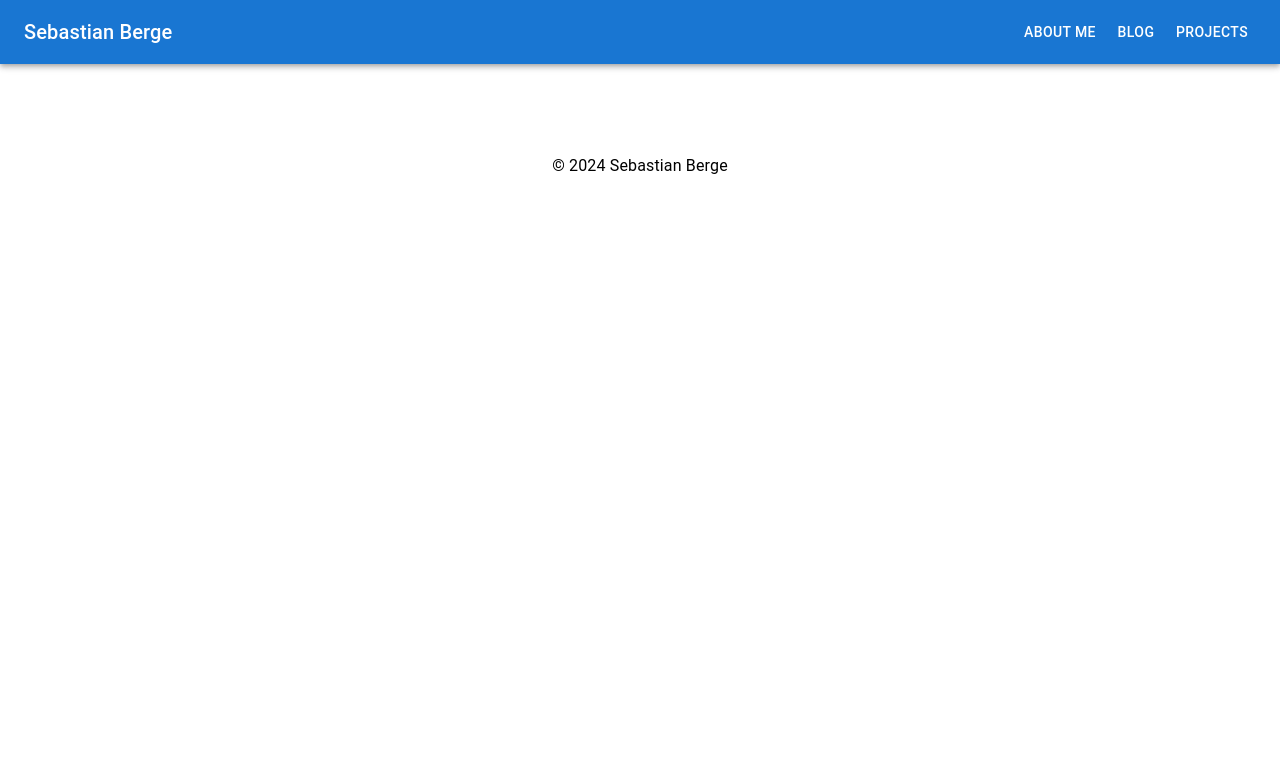
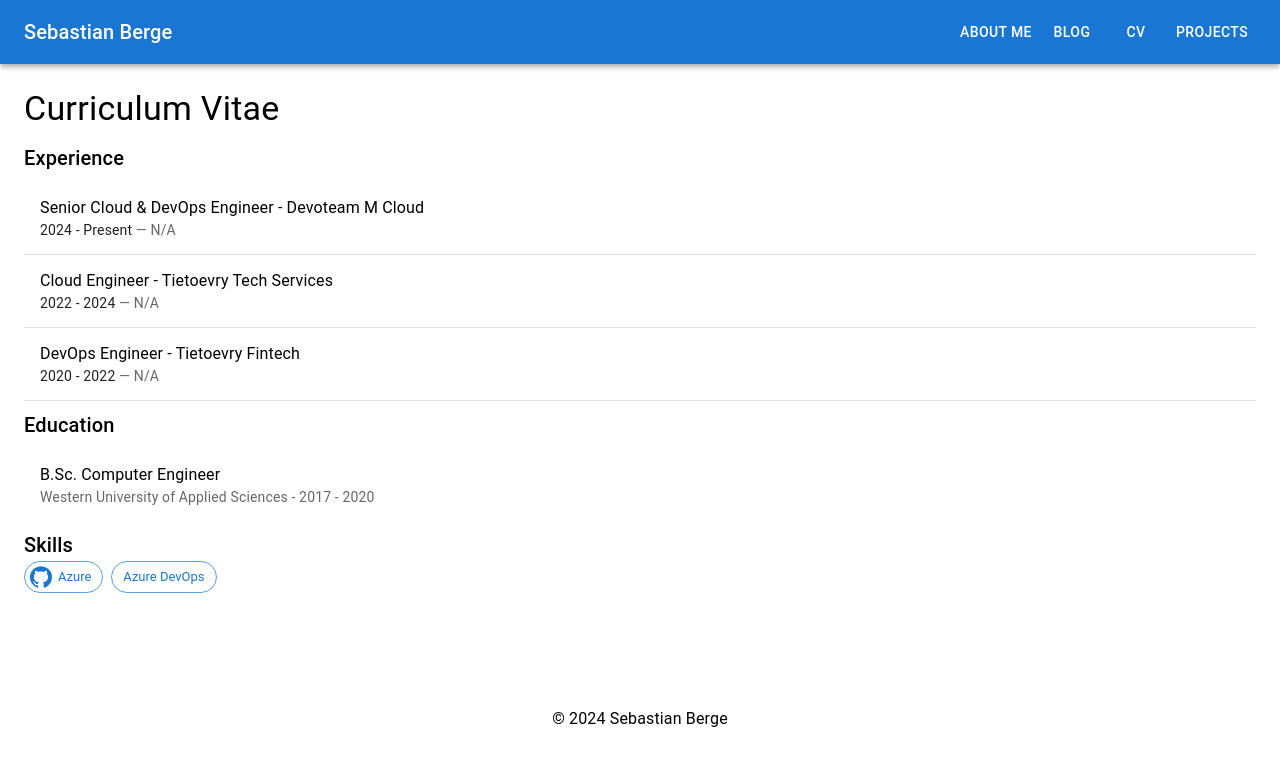
Before and after one commit to sebastianberge/sebastianberge.github.io, a React (Create React App) app: page /cv in a window 1280 px wide. Shown: the top 766 px of the page. Built offline with nearby package versions, Linux system fonts and the light colour scheme.

Commit message:
Feat: Added CV-page

```diff
--- a/src/App.js
+++ b/src/App.js
@@ -6,6 +6,7 @@ import AboutMe from "./pages/AboutMe";
 import Blog from "./pages/Blog";
 import Projects from "./pages/Projects";
 import PostDetail from "./pages/PostDetail";
+import CV from "./pages/CV";
 
 function App() {
   return (
@@ -16,6 +17,7 @@ function App() {
         <Route path="/blog" element={<Blog />} />
         <Route path="/projects" element={<Projects />} />
         <Route path="/blog/:postId" element={<PostDetail />} />
+        <Route path="/cv" element={<CV />} />
       </Routes>
       <Footer />
     </Router>
--- a/src/components/Navbar.js
+++ b/src/components/Navbar.js
@@ -16,6 +16,9 @@ const Navbar = () => {
           <Button color="inherit" component={RouterLink} to="/blog">
             Blog
           </Button>
+          <Button color="inherit" component={RouterLink} to="/cv">
+            CV
+          </Button>
           <Button color="inherit" component={RouterLink} to="/projects">
             Projects
           </Button>
--- a/src/index.js
+++ b/src/index.js
@@ -1,6 +1,7 @@
 import React from "react";
 import ReactDOM from "react-dom/client";
 import "./index.css";
+import "highlight.js/styles/github.css"; // Import the CSS for highlight.js here
 import App from "./App";
 import reportWebVitals from "./reportWebVitals";
 
--- a/src/pages/Blog.js
+++ b/src/pages/Blog.js
@@ -1,12 +1,5 @@
 import React, { useState, useEffect } from "react";
-import {
-  Box,
-  Typography,
-  Card,
-  CardContent,
-  Grid,
-  Link as MuiLink,
-} from "@mui/material";
+import { Box, Typography, Card, CardContent, Grid } from "@mui/material";
 import axios from "axios";
 import { marked } from "marked";
 import dayjs from "dayjs";
--- /dev/null
+++ b/src/pages/CV.js
@@ -0,0 +1,106 @@
+import React from "react";
+import {
+  Box,
+  Typography,
+  List,
+  ListItem,
+  ListItemText,
+  Divider,
+  Stack,
+  Chip,
+} from "@mui/material";
+import GitHubIcon from "@mui/icons-material/GitHub";
+
+const CV = () => {
+  const experience = [
+    {
+      role: "Senior Cloud & DevOps Engineer",
+      company: "Devoteam M Cloud",
+      years: "2024 - Present",
+      description: "N/A",
+    },
+    {
+      role: "Cloud Engineer",
+      company: "Tietoevry Tech Services",
+      years: "2022 - 2024",
+      description: "N/A",
+    },
+    {
+      role: "DevOps Engineer",
+      company: "Tietoevry Fintech",
+      years: "2020 - 2022",
+      description: "N/A",
+    },
+  ];
+
+  const education = [
+    {
+      degree: "B.Sc. Computer Engineer",
+      institution: "Western University of Applied Sciences",
+      years: "2017 - 2020",
+    },
+  ];
+
+  const skills = [
+    { name: "Azure", icon: <GitHubIcon /> },
+    { name: "Azure DevOps", icon: null },
+  ];
+
+  return (
+    <Box p={3}>
+      <Typography variant="h4" gutterBottom>
+        Curriculum Vitae
+      </Typography>
+      <Typography variant="h6">Experience</Typography>
+      <List>
+        {experience.map((job, index) => (
+          <React.Fragment key={index}>
+            <ListItem alignItems="flex-start">
+              <ListItemText
+                primary={job.role + " - " + job.company}
+                secondary={
+                  <React.Fragment>
+                    <Typography
+                      component="span"
+                      variant="body2"
+                      color="textPrimary"
+                    >
+                      {job.years}
+                    </Typography>
+                    {" — " + job.description}
+                  </React.Fragment>
+                }
+              />
+            </ListItem>
+            <Divider component="li" />
+          </React.Fragment>
+        ))}
+      </List>
+      <Typography variant="h6">Education</Typography>
+      <List>
+        {education.map((edu, index) => (
+          <ListItem key={index}>
+            <ListItemText
+              primary={edu.degree}
+              secondary={edu.institution + " - " + edu.years}
+            />
+          </ListItem>
+        ))}
+      </List>
+      <Typography variant="h6">Skills</Typography>
+      <Stack direction="row" spacing={1} flexWrap="wrap">
+        {skills.map((skill, index) => (
+          <Chip
+            key={index}
+            label={skill.name}
+            color="primary"
+            variant="outlined"
+            icon={skill.icon}
+          />
+        ))}
+      </Stack>
+    </Box>
+  );
+};
+
+export default CV;
--- a/src/pages/PostDetail.js
+++ b/src/pages/PostDetail.js
@@ -4,7 +4,6 @@ import { Box, Typography } from "@mui/material";
 import axios from "axios";
 import { marked } from "marked";
 import hljs from "highlight.js";
-import "highlight.js/styles/default.css";
 
 const renderer = new marked.Renderer();
 renderer.code = function (code, language) {
@@ -21,8 +20,11 @@ marked.setOptions({
     return hljs.highlight(code, { language }).value;
   },
   langPrefix: "hljs language-",
+  pedantic: false,
   breaks: true,
   gfm: true,
+  smartLists: true,
+  smartypants: false,
 });
 
 const PostDetail = () => {
```
